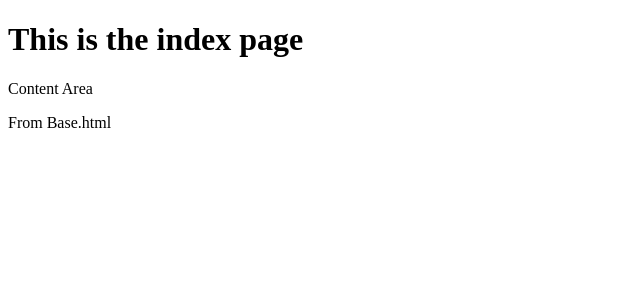
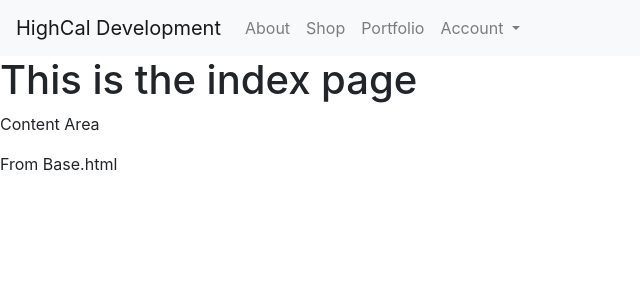
Before and after one commit to connor-blackburn/HighCal, a Django app: page / in a window 1280 px wide. Shown: the top 300 px of the page, without its empty margins (0-640 px from the left). Run offline with Django 3.2, Linux system fonts and the light colour scheme; some libraries are stand-ins or nearby versions.

Commit message:
bootstrap incorperated into base.html. Project given a bootstrap navbar modified to suit HighCalDevelopment project

```diff
--- a/templates/base.html
+++ b/templates/base.html
@@ -2,14 +2,64 @@
 <!DOCTYPE html>
 <html lang="en">
 <head>
-    <meta charset="UTF-8">
-    <meta name="viewport" content="width=device-width, initial-scale=1.0">
+    <!-- Required meta tags -->
+    <meta charset="utf-8">
+    <meta name="viewport" content="width=device-width, initial-scale=1, shrink-to-fit=no">
     <meta http-equiv="X-UA-Compatible" content="ie=edge">
+
+    <!-- Bootstrap CSS -->
+    <link rel="stylesheet" href="https://stackpath.bootstrapcdn.com/bootstrap/4.4.1/css/bootstrap.min.css" integrity="sha384-Vkoo8x4CGsO3+Hhxv8T/Q5PaXtkKtu6ug5TOeNV6gBiFeWPGFN9MuhOf23Q9Ifjh" crossorigin="anonymous">
+
     <title>{% block title %}{% endblock %}</title>
+
 </head>
 <body>
+<!-- Bootstrap Navbar-->
+    <nav class="navbar navbar-expand-lg navbar-light bg-light">
+        <a class="navbar-brand" href="#">HighCal Development</a>
+        <button class="navbar-toggler" type="button" data-toggle="collapse" data-target="#navbarNavDropdown" aria-controls="navbarNavDropdown" aria-expanded="false" aria-label="Toggle navigation">
+        <span class="navbar-toggler-icon"></span>
+        </button>
+        <div class="collapse navbar-collapse" id="navbarNavDropdown">
+            <ul class="navbar-nav">
+            <li class="nav-item">
+                <a class="nav-link" href="#">About</a>
+            </li>
+            <li class="nav-item">
+                <a class="nav-link" href="#">Shop</a>
+            </li>
+            <li class="nav-item">
+                <a class="nav-link" href="#">Portfolio</a>
+            </li>
+            <li class="nav-item dropdown">
+                <a class="nav-link dropdown-toggle" href="#" id="navbarDropdownMenuLink" role="button" data-toggle="dropdown" aria-haspopup="true" aria-expanded="false">
+                Account
+                </a>
+                <div class="dropdown-menu" aria-labelledby="navbarDropdownMenuLink">
+                    <a class="dropdown-item" href="#">Profile</a>
+                    <a class="dropdown-item" href="#">Log Out</a>
+                    <a class="dropdown-item" href="#">Log in</a>
+                    <a class="dropdown-item" href="#">Register</a>
+                </div>
+            </li>
+            </ul>
+        </div>
+    </nav>
+<!-- -->
+
+
+
+
     <h1>{% block heading %}{% endblock %}</h1>
     <p>{% block content %}{% endblock %}</p>
     From Base.html
+
+
+
+    <!-- Optional JavaScript -->
+    <!-- jQuery first, then Popper.js, then Bootstrap JS -->
+    <script src="https://code.jquery.com/jquery-3.4.1.slim.min.js" integrity="sha384-J6qa4849blE2+poT4WnyKhv5vZF5SrPo0iEjwBvKU7imGFAV0wwj1yYfoRSJoZ+n" crossorigin="anonymous"></script>
+    <script src="https://cdn.jsdelivr.net/npm/popper.js@1.16.0/dist/umd/popper.min.js" integrity="sha384-Q6E9RHvbIyZFJoft+2mJbHaEWldlvI9IOYy5n3zV9zzTtmI3UksdQRVvoxMfooAo" crossorigin="anonymous"></script>
+    <script src="https://stackpath.bootstrapcdn.com/bootstrap/4.4.1/js/bootstrap.min.js" integrity="sha384-wfSDF2E50Y2D1uUdj0O3uMBJnjuUD4Ih7YwaYd1iqfktj0Uod8GCExl3Og8ifwB6" crossorigin="anonymous"></script>
 </body>
 </html>
```
